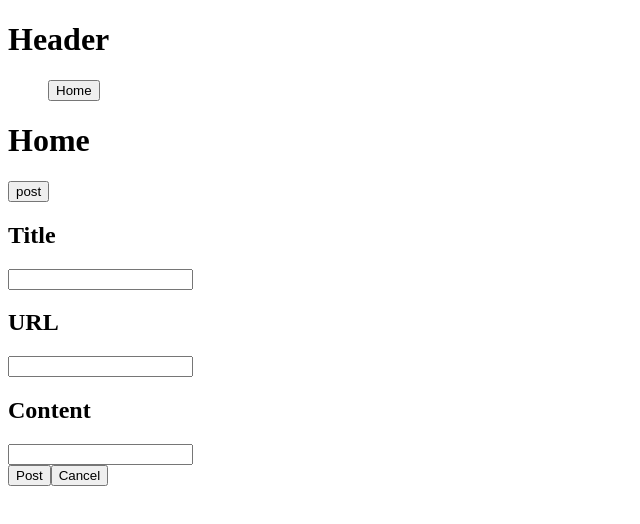
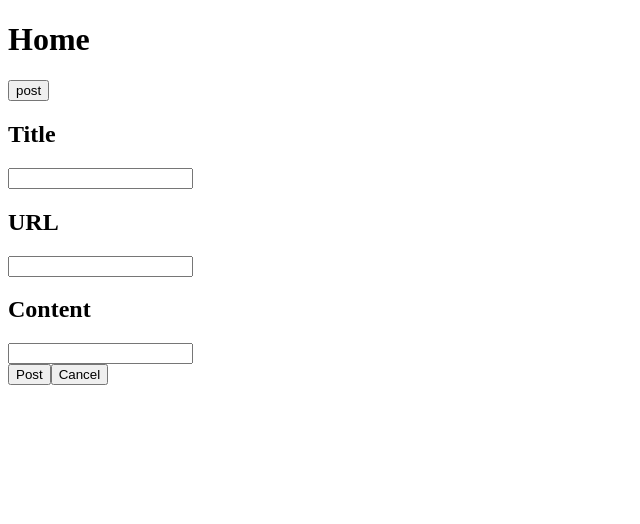
Before and after one commit to shackstack/TeamProject_MovieRecommendService, a React (Create React App) app: page / in a window 1280 px wide. Shown: the top 524 px of the page, without its empty margins (0-640 px from the left). Built offline with nearby package versions, Linux system fonts and the light colour scheme.

Commit message:
setting
- yarn upgrade
- App.js 정리
- index.css 살리고, background color black으로 지정
- Router 정리

```diff
--- a/src/App.js
+++ b/src/App.js
@@ -1,13 +1,5 @@
-import React from "react";
 import Router from "./shared/Router";
 
-function App() {
-  return (
-    <div>
-      <h1>Header</h1>
-      <Router />
-    </div>
-  );
-}
+const App = () => <Router />;
 
 export default App;
--- /dev/null
+++ b/src/index.css
@@ -0,0 +1,15 @@
+body {
+  margin: 0;
+  font-family: -apple-system, BlinkMacSystemFont, "Segoe UI", "Roboto", "Oxygen",
+    "Ubuntu", "Cantarell", "Fira Sans", "Droid Sans", "Helvetica Neue",
+    sans-serif;
+  -webkit-font-smoothing: antialiased;
+  -moz-osx-font-smoothing: grayscale;
+
+  background-color: black;
+}
+
+code {
+  font-family: source-code-pro, Menlo, Monaco, Consolas, "Courier New",
+    monospace;
+}
--- a/src/shared/Router.js
+++ b/src/shared/Router.js
@@ -1,17 +1,13 @@
-import React from "react";
-import { BrowserRouter, Route, Routes, Link } from "react-router-dom";
+import { BrowserRouter, Route, Routes } from "react-router-dom";
 import Home from "../pages/Home";
+import Login from "../pages/Login";
 
 const Router = () => {
   return (
     <BrowserRouter>
-      <ul>
-        <Link to="/">
-          <button>Home</button>
-        </Link>
-      </ul>
       <Routes>
         <Route exact path="/" element={<Home />} />
+        <Route path="/login" element={<Login />} />
       </Routes>
     </BrowserRouter>
   );
```
Also changed, not shown: 1 other file (tests, documents, lock files or other folders).
